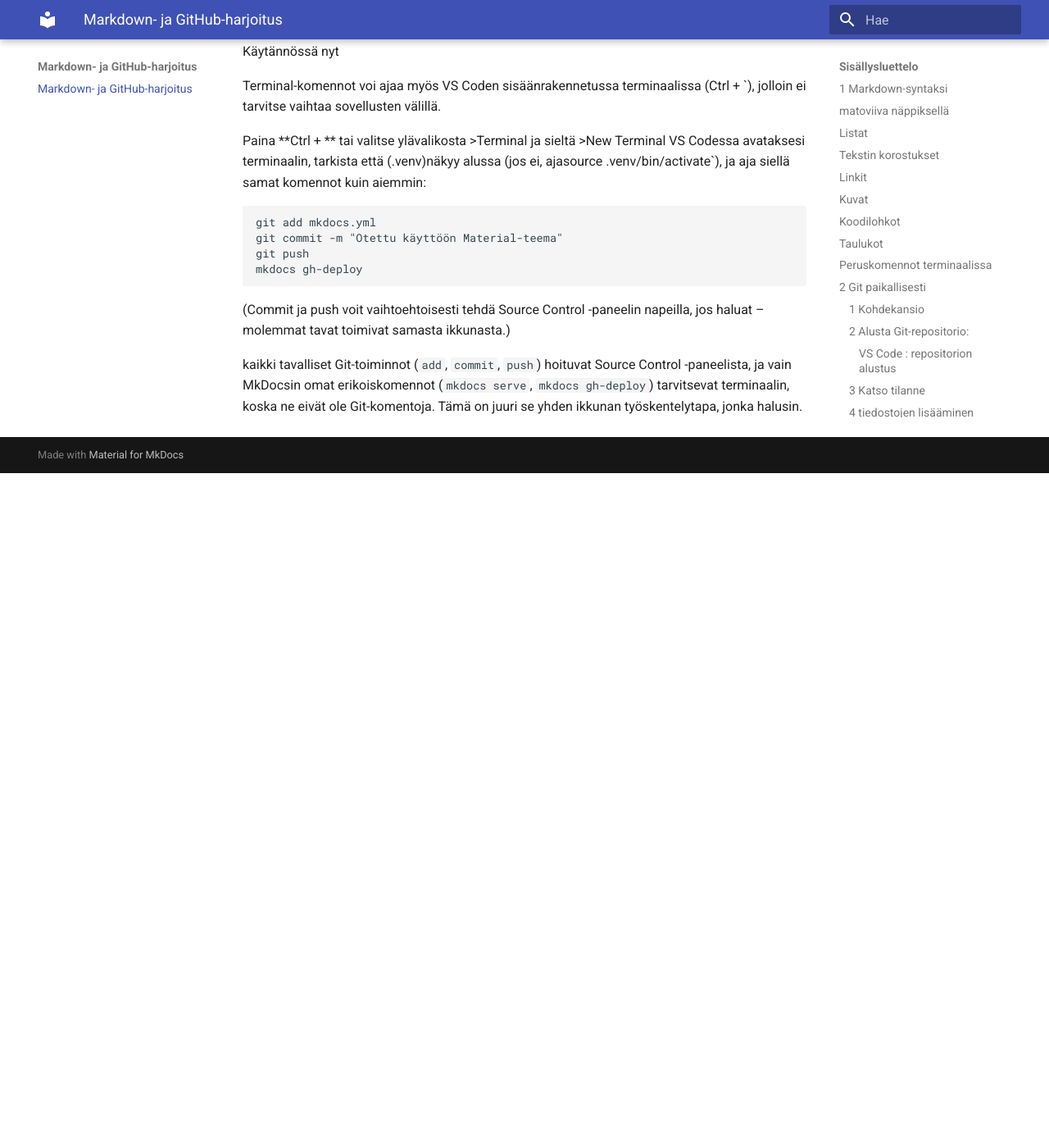
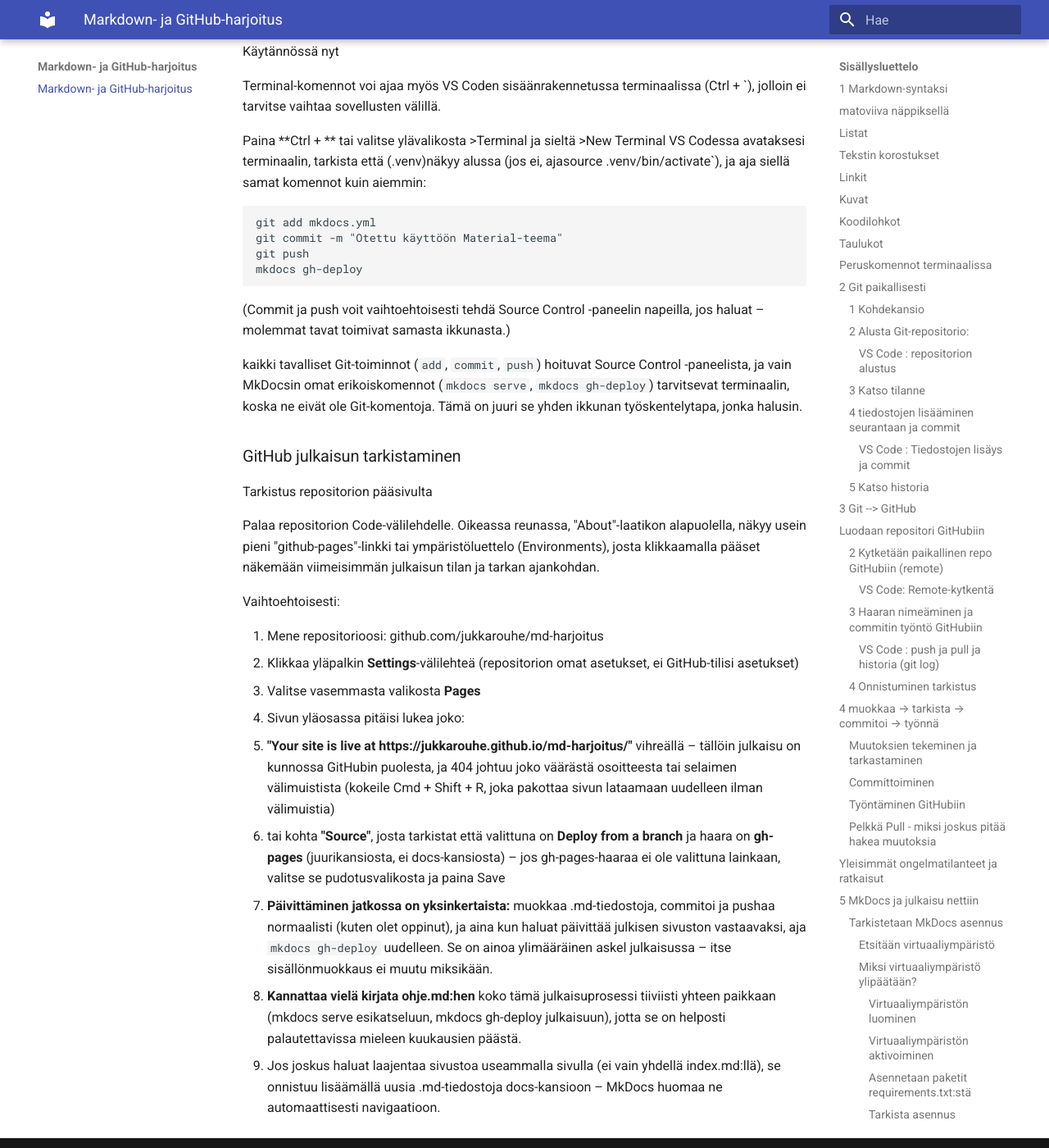
Before and after one commit to jukkarouhe/md-harjoitus, an MkDocs documentation site: the page built from docs/index.md, in a window 1280 px wide and 1400 px high, scrolled down 18376 px. Shown: the whole window at 82% size. Built offline with MkDocs 1.6.1 and Material for MkDocs 9.7.7, drawn with Linux system fonts in a browser that asks for light colours; before the commit the page ends 18953 px from its top, so only the background shows below that.

Commit message:
loppukommentti

```diff
--- a/docs/index.md
+++ b/docs/index.md
@@ -594,3 +594,24 @@ mkdocs gh-deploy
 (Commit ja push voit vaihtoehtoisesti tehdä Source Control -paneelin napeilla, jos haluat – molemmat tavat toimivat samasta ikkunasta.)
 
 kaikki tavalliset Git-toiminnot (`add`, `commit`, `push`) hoituvat Source Control -paneelista, ja vain MkDocsin omat erikoiskomennot (`mkdocs serve`, `mkdocs gh-deploy`) tarvitsevat terminaalin, koska ne eivät ole Git-komentoja. Tämä on juuri se yhden ikkunan työskentelytapa, jonka halusin.
+
+
+### GitHub julkaisun tarkistaminen
+
+Tarkistus repositorion pääsivulta
+
+Palaa repositorion Code-välilehdelle. Oikeassa reunassa, "About"-laatikon alapuolella, näkyy usein pieni "github-pages"-linkki tai ympäristöluettelo (Environments), josta klikkaamalla pääset näkemään viimeisimmän julkaisun tilan ja tarkan ajankohdan.
+
+Vaihtoehtoisesti:
+
+1. Mene repositorioosi: github.com/jukkarouhe/md-harjoitus
+2. Klikkaa yläpalkin **Settings**-välilehteä (repositorion omat asetukset, ei GitHub-tilisi asetukset)
+3. Valitse vasemmasta valikosta **Pages**
+4. Sivun yläosassa pitäisi lukea joko:
+- **"Your site is live at https://jukkarouhe.github.io/md-harjoitus/"** vihreällä – tällöin julkaisu on kunnossa GitHubin puolesta, ja 404 johtuu joko väärästä osoitteesta tai selaimen välimuistista (kokeile Cmd + Shift + R, joka pakottaa sivun lataamaan uudelleen ilman välimuistia)
+- tai kohta **"Source"**, josta tarkistat että valittuna on **Deploy from a branch** ja haara on **gh-pages** (juurikansiosta, ei docs-kansiosta) – jos gh-pages-haaraa ei ole valittuna lainkaan, valitse se pudotusvalikosta ja paina Save
+
+
+- **Päivittäminen jatkossa on yksinkertaista:** muokkaa .md-tiedostoja, commitoi ja pushaa normaalisti (kuten olet oppinut), ja aina kun haluat päivittää julkisen sivuston vastaavaksi, aja `mkdocs gh-deploy` uudelleen. Se on ainoa ylimääräinen askel julkaisussa – itse sisällönmuokkaus ei muutu miksikään.
+- **Kannattaa vielä kirjata ohje.md:hen** koko tämä julkaisuprosessi tiiviisti yhteen paikkaan (mkdocs serve esikatseluun, mkdocs gh-deploy julkaisuun), jotta se on helposti palautettavissa mieleen kuukausien päästä.
+- Jos joskus haluat laajentaa sivustoa useammalla sivulla (ei vain yhdellä index.md:llä), se onnistuu lisäämällä uusia .md-tiedostoja docs-kansioon – MkDocs huomaa ne automaattisesti navigaatioon.
```
